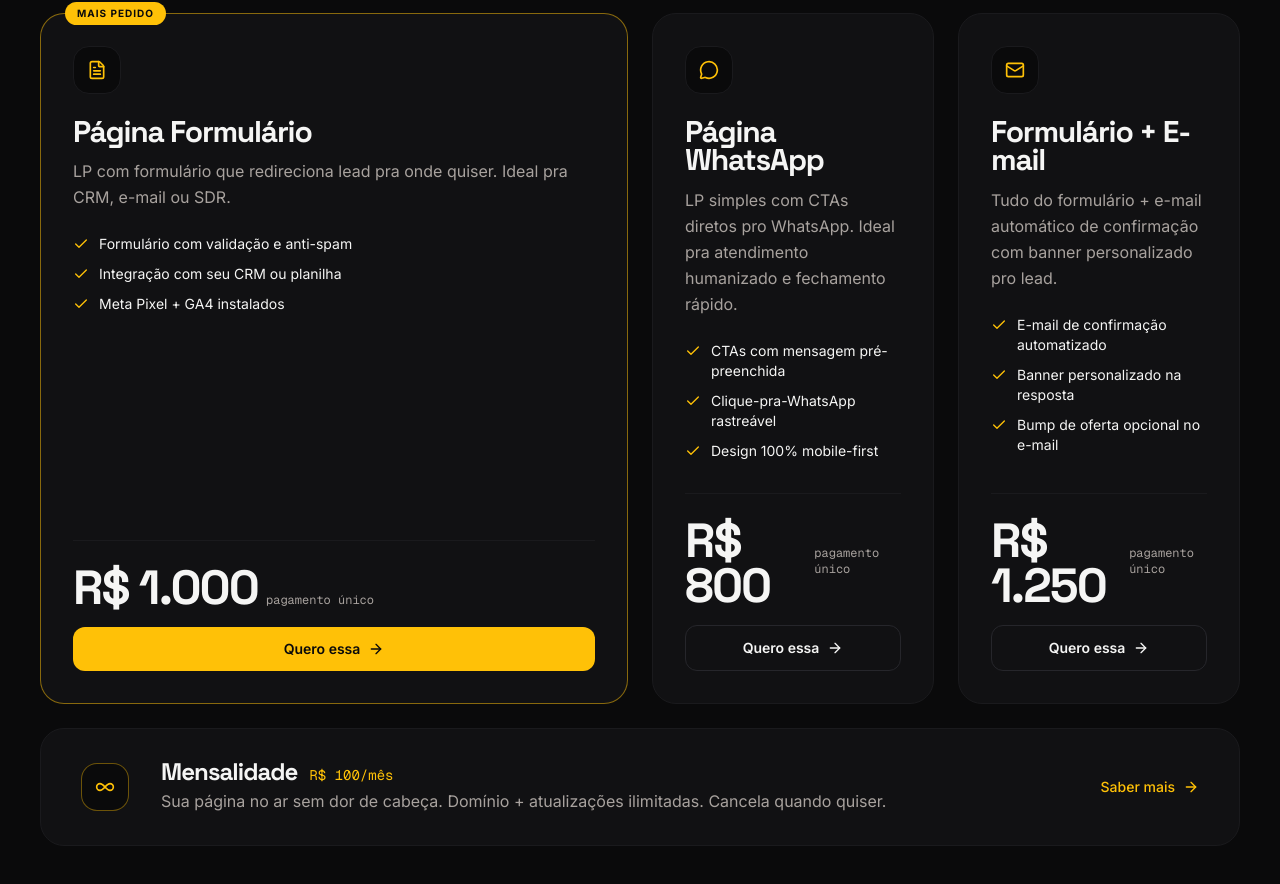
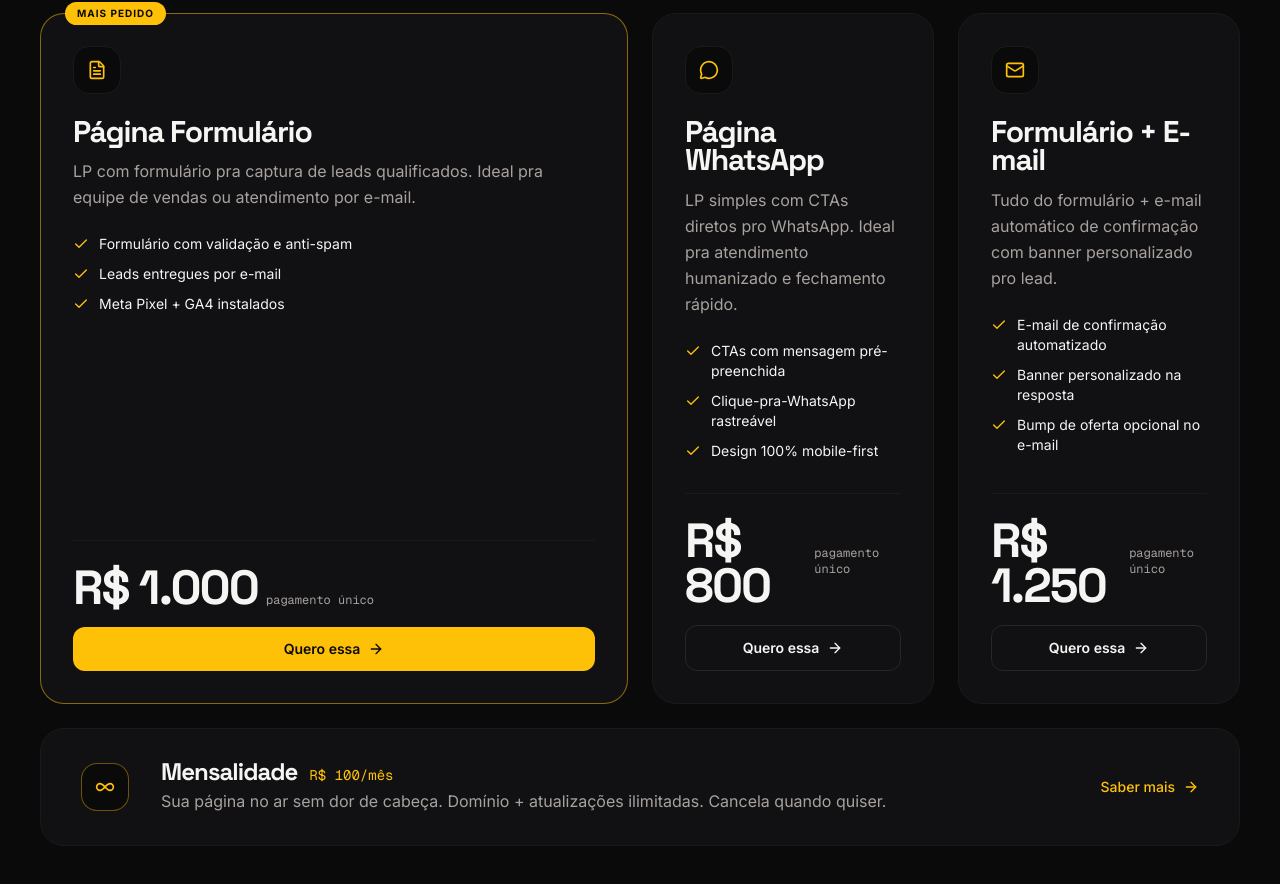
Before and after one commit to expandads/site, a Next.js app: page / in a window 1280 px wide. Shown: the part 3552-4436 px from the top of the page. Built offline with nearby package versions, Linux system fonts and the light colour scheme; no server answers.

Commit message:
copy(solutions): remove mencoes a CRM (integracao fica do lado do cliente)

```diff
--- a/components/sections/solutions.tsx
+++ b/components/sections/solutions.tsx
@@ -26,11 +26,11 @@ const products: Product[] = [
     tag: "pagamento único",
     badge: "Mais pedido",
     description:
-      "LP com formulário que redireciona lead pra onde quiser. Ideal pra CRM, e-mail ou SDR.",
+      "LP com formulário pra captura de leads qualificados. Ideal pra equipe de vendas ou atendimento por e-mail.",
     icon: FileText,
     features: [
       "Formulário com validação e anti-spam",
-      "Integração com seu CRM ou planilha",
+      "Leads entregues por e-mail",
       "Meta Pixel + GA4 instalados",
     ],
     featured: true,
```
